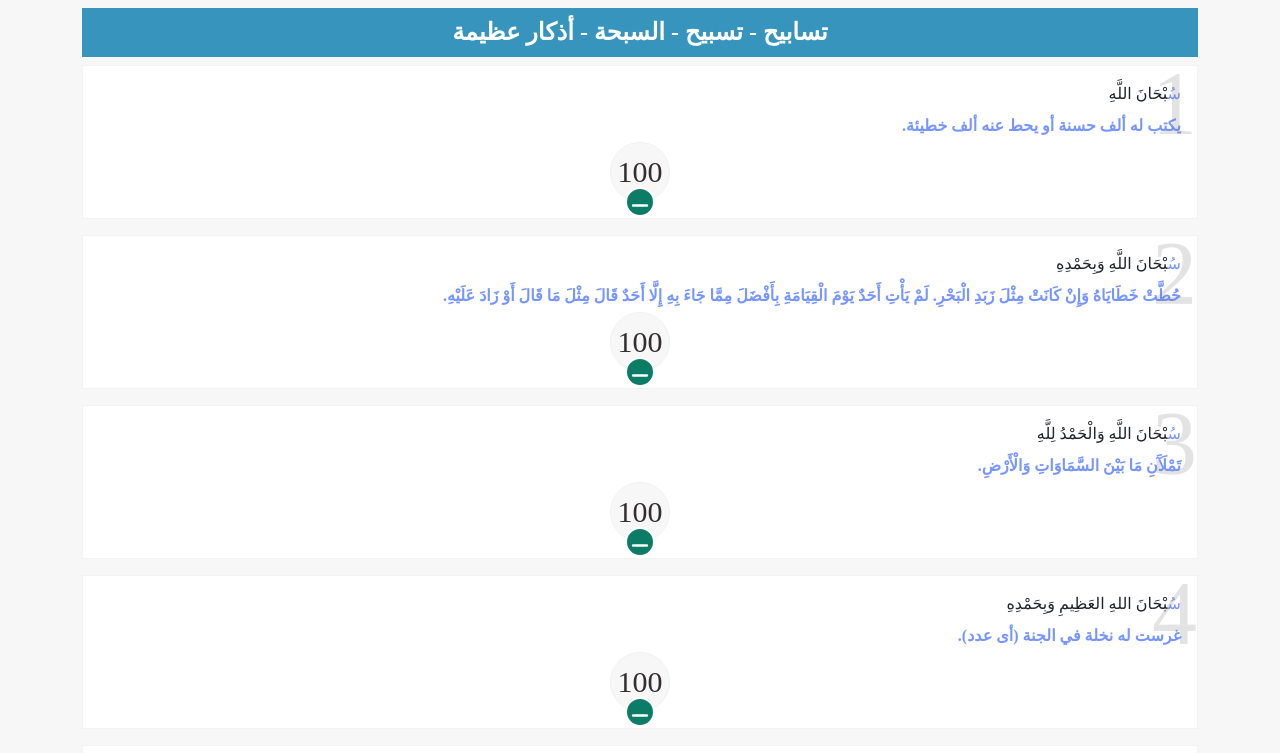
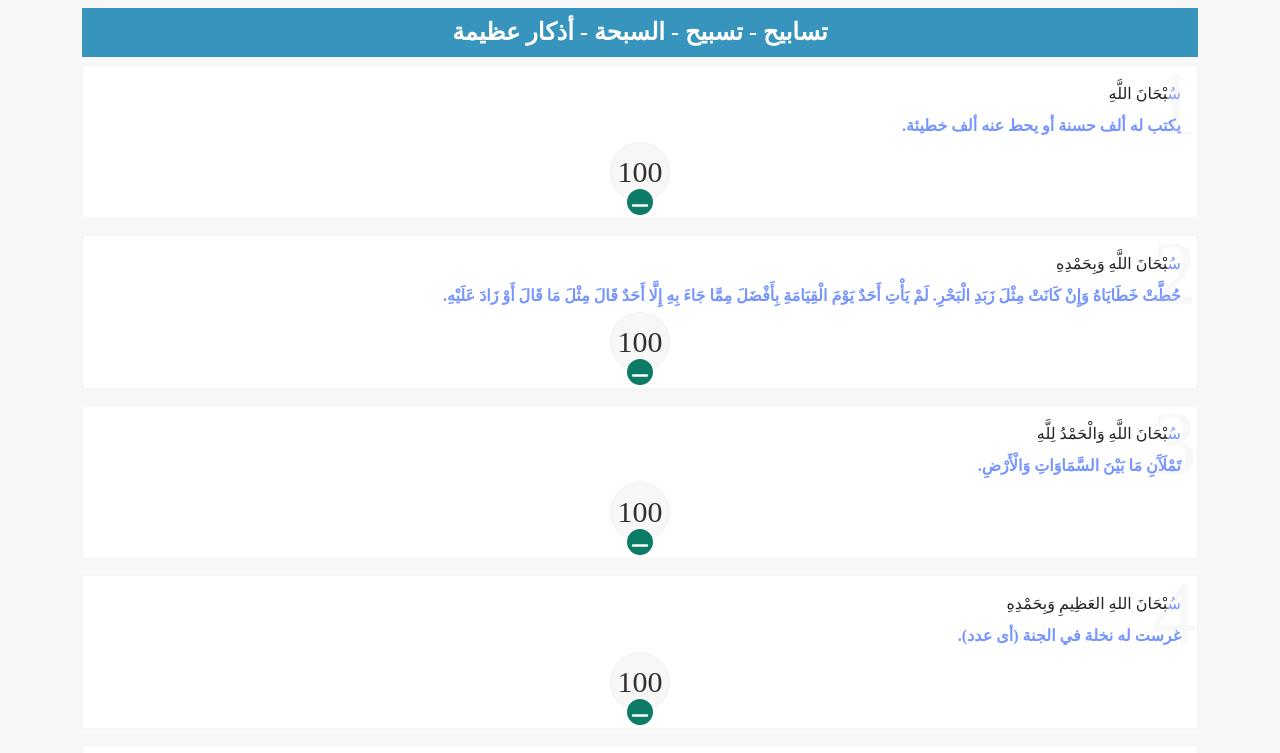
Before and after one commit to mhmd309/Eslami, a plain HTML site: page تسابيح.html in a window 1280 px wide. Shown: the top 753 px of the page. Drawn offline with Linux system fonts and the light colour scheme; no server answers; a web font is replaced by a local one.

Commit message:
Update custom.css

```diff
--- a/css/custom.css
+++ b/css/custom.css
@@ -98,7 +98,7 @@ body::-webkit-scrollbar-thumb {
       top: -30px;
       right: 0;
       font-size: 90px;
-      color: #777;
+      color: #dfdfdf;
       opacity: 0.2
     }
 
```
